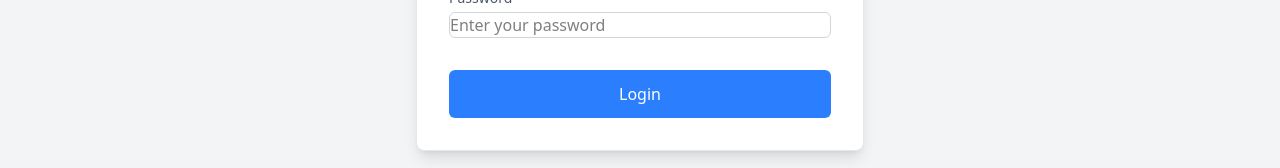
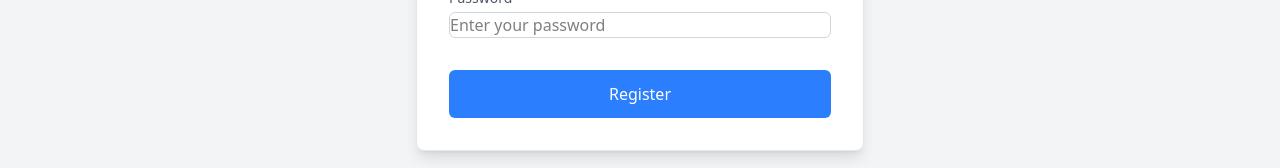
Before and after one commit to SohamPethkar7038/Basic-auth-mern, a React (Vite) app in the folder frontend/: page /register in a window 1280 px wide. Shown: the part 493-661 px from the top of the page. Built offline with nearby package versions, Linux system fonts and the light colour scheme.

Commit message:
solve the login errors of response

```diff
--- a/frontend/pages/Login.jsx
+++ b/frontend/pages/Login.jsx
@@ -23,7 +23,7 @@ const Login = ({setUser}) => {
             setUser(res.data.user)
             navigate('/')
         } catch (error) {
-            setError(error.respone?.data?.message || 'Login failed')
+            setError(error.response?.data?.message || 'Login failed')
         }
     }
   return (
--- a/frontend/pages/Register.jsx
+++ b/frontend/pages/Register.jsx
@@ -20,11 +20,11 @@ const Register = ({setUser}) => {
         try {
             const res=await axios.post('/api/v1/user/register',formData)
             localStorage.setItem("token",res.data.accessToken)
-            console.log(res.data)
-            setUser(res.data)
+            console.log(res.data.user)
+            setUser(res.data.user)
             navigate('/')
         } catch (error) {
-            setError(error.respone?.data?.message || 'Registration failed')
+            setError(error.response?.data?.message || 'Registration failed')
         }
     }
   return (
@@ -63,7 +63,7 @@ const Register = ({setUser}) => {
                     required
                     />
                 </div>
-                <button className='w-full bg-blue-500 text-white p-3 rounded-md hover:bg-blue-600 font-medium cursor-pointer'>Login</button>
+                <button className='w-full bg-blue-500 text-white p-3 rounded-md hover:bg-blue-600 font-medium cursor-pointer'>Register</button>
             </form>
         </div>
     </div>
```
